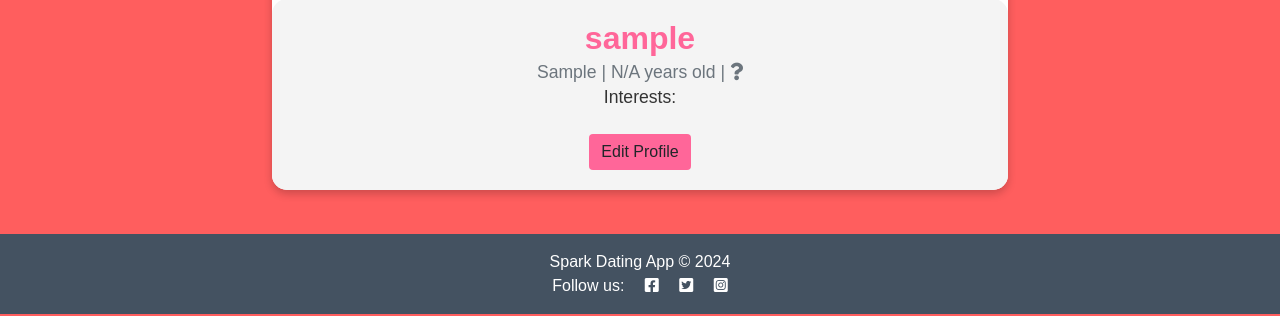
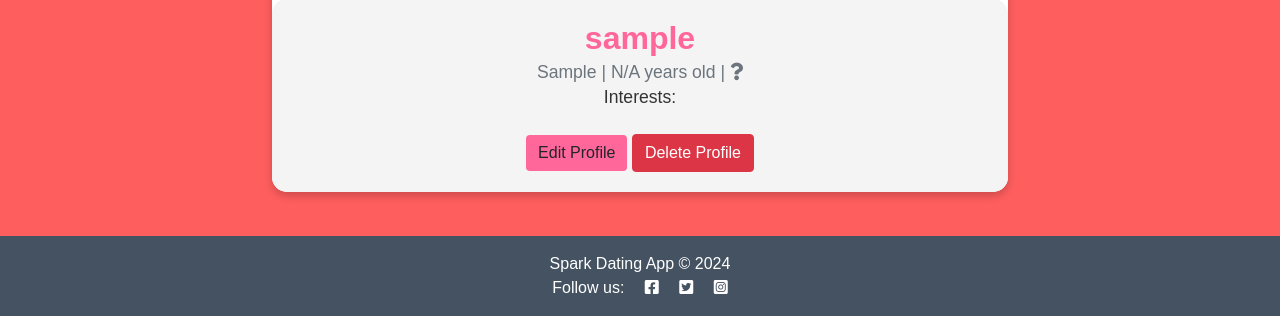
Before and after one commit to VitorBarbosaDev/Spark-Dating-App, a Django app: page /my-profile/ in a window 1280 px wide. Shown: the part 932-1248 px from the top of the page. Run offline with Django 4.2, Linux system fonts and the light colour scheme; the visitor is signed in with stand-in values (Sample User, id 1).

Commit message:
add edit and delete profile

```diff
--- a/profiles/forms.py
+++ b/profiles/forms.py
@@ -19,3 +19,9 @@ class CustomUserChangeForm(UserChangeForm):
     class Meta(UserChangeForm.Meta):
         model = UserProfile
         fields = UserChangeForm.Meta.fields
+
+
+class ProfileForm(forms.ModelForm):
+    class Meta:
+        model = UserProfile
+        fields = ['username', 'email', 'first_name', 'age', 'gender', 'interests', 'bio', 'interested_in', 'location', 'latitude', 'longitude']
--- a/profiles/templates/profiles/my_profile.html
+++ b/profiles/templates/profiles/my_profile.html
@@ -49,11 +49,33 @@
                         <p class="card-text">{{ user.bio|safe }}</p>
                     </div>
                     <div class="text-center mt-4">
-                        <a href="" class="btn btn-login-logout">Edit Profile</a>
+                        <a href="{% url 'profile_edit' user.username %}" class="btn btn-login-logout">Edit Profile</a>
+                        <button type="button" class="btn btn-danger" data-bs-toggle="modal" data-bs-target="#deleteModal">Delete Profile</button>
                     </div>
+
                 </div>
             </div>
         </div>
     </div>
 </div>
+
+<!-- Delete Confirmation Modal -->
+<div class="modal fade" id="deleteModal" tabindex="-1" role="dialog" aria-labelledby="deleteModalLabel" aria-hidden="true">
+    <div class="modal-dialog" role="document">
+        <div class="modal-content">
+            <div class="modal-header">
+                <h5 class="modal-title" id="deleteModalLabel">Confirm Delete</h5>
+                <button type="button" class="btn-close" data-bs-dismiss="modal" aria-label="Close"></button>
+            </div>
+            <div class="modal-body">
+                Are you sure you want to delete your profile?
+            </div>
+            <div class="modal-footer">
+                <button type="button" class="btn btn-secondary" data-bs-dismiss="modal">Cancel</button>
+                <a href="{% url 'profile_delete' user.username %}" class="btn btn-danger">Delete</a>
+            </div>
+        </div>
+    </div>
+</div>
+
 {% endblock %}
--- a/profiles/urls.py
+++ b/profiles/urls.py
@@ -8,4 +8,8 @@ urlpatterns = [
     path('profile/<str:username>/', views.post_detail, name='profile_detail'),
     path('like/<str:swiped_on_username>/', views.like_user, name='like_user'),
     path('dislike/<str:swiped_on_username>/', views.dislike_user, name='dislike_user'),
+    path('profile/<str:username>/edit/', views.profile_edit, name='profile_edit'),
+    path('profile/<str:username>/delete/', views.profile_delete, name='profile_delete'),
+    path('delete_image/<int:image_id>/', views.delete_image, name='delete_image'),
+    path('profile/<str:username>/delete/', views.profile_delete, name='profile_delete'),
 ]
--- a/profiles/views.py
+++ b/profiles/views.py
@@ -1,8 +1,8 @@
-from django.shortcuts import render, get_object_or_404,redirect
+from django.shortcuts import render, redirect, get_object_or_404,redirect
 from django.http import HttpResponse ,JsonResponse
 from django.views import generic
-from .models import Swipe,UserProfile,Match
-from .forms import CustomUserCreationForm
+from .models import Swipe,UserProfile,Match,UserProfileImage
+from .forms import CustomUserCreationForm,ProfileForm
 from .signup_forms import CustomSignupForm
 from django.db.models import Count, Q
 from django.contrib import messages
@@ -10,6 +10,7 @@ from django.contrib.auth.decorators import login_required
 from django.core.paginator import Paginator, PageNotAnInteger, EmptyPage
 from .utils import gender_icon_mapper ,icon_mapper
 from django.urls import reverse
+from django.contrib.auth import logout
 
 
 @login_required
@@ -224,3 +225,44 @@ def profile_to_dict(profile):
         'profile_url': reverse('profile_detail', kwargs={'username': profile.username}),
     }
     return data
+
+
+
+@login_required
+def profile_edit(request, username):
+    user = get_object_or_404(UserProfile, username=username)
+
+    if request.method == 'POST':
+        form = ProfileForm(request.POST, request.FILES, instance=user)
+        if form.is_valid():
+            form.save()
+
+            # Handling additional image uploads
+            for file in request.FILES.getlist('additional_images'):
+                # Upload to Cloudinary and create UserProfileImage instance
+                # Make sure to handle exceptions and errors
+                UserProfileImage.objects.create(user=user, image=file)
+
+            return redirect('my_profile')
+    else:
+        form = ProfileForm(instance=user)
+
+    context = {'form': form, 'user': user}
+    return render(request, 'profiles/profile_edit.html', context)
+
+
+@login_required
+def delete_image(request, image_id):
+    image = get_object_or_404(UserProfileImage, id=image_id, user=request.user)
+    image.delete()
+    return redirect('profile_edit', username=request.user.username)
+
+
+@login_required
+def profile_delete(request, username):
+    profile = get_object_or_404(UserProfile, username=username)
+    if request.user.id == profile.id:
+        profile.delete()
+        return redirect('home')
+    else:
+        return redirect('profile_detail', username=username)
```
Also changed, not shown: profiles/templates/profiles/profile_confirm_delete.html (added, +9 -0 lines), profiles/templates/profiles/profile_edit.html (added, +69 -0 lines), profiles/templatetags/custom_filters.py (added, +7 -0 lines), profiles/templatetags/gender_icons.py (line endings or trailing spaces).
